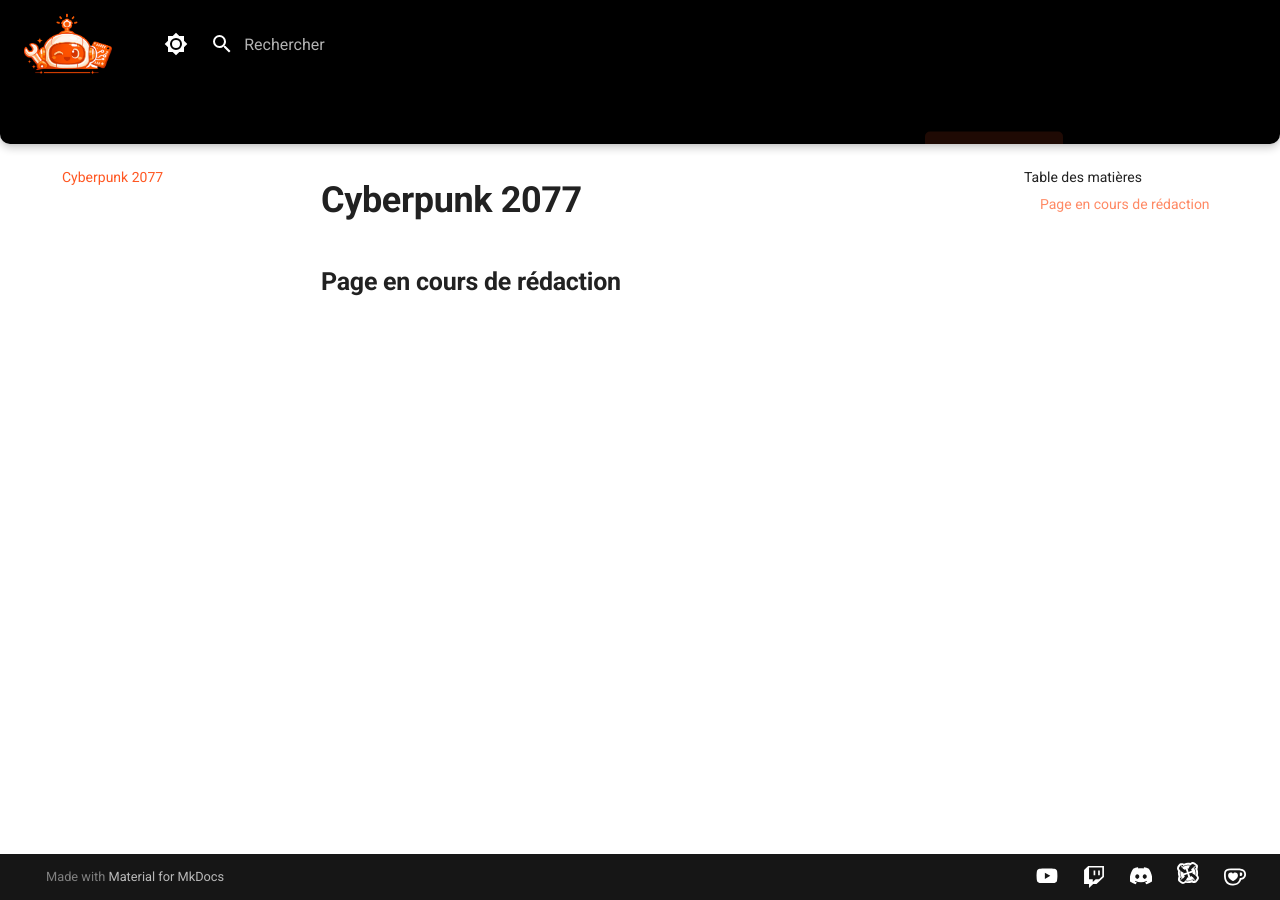
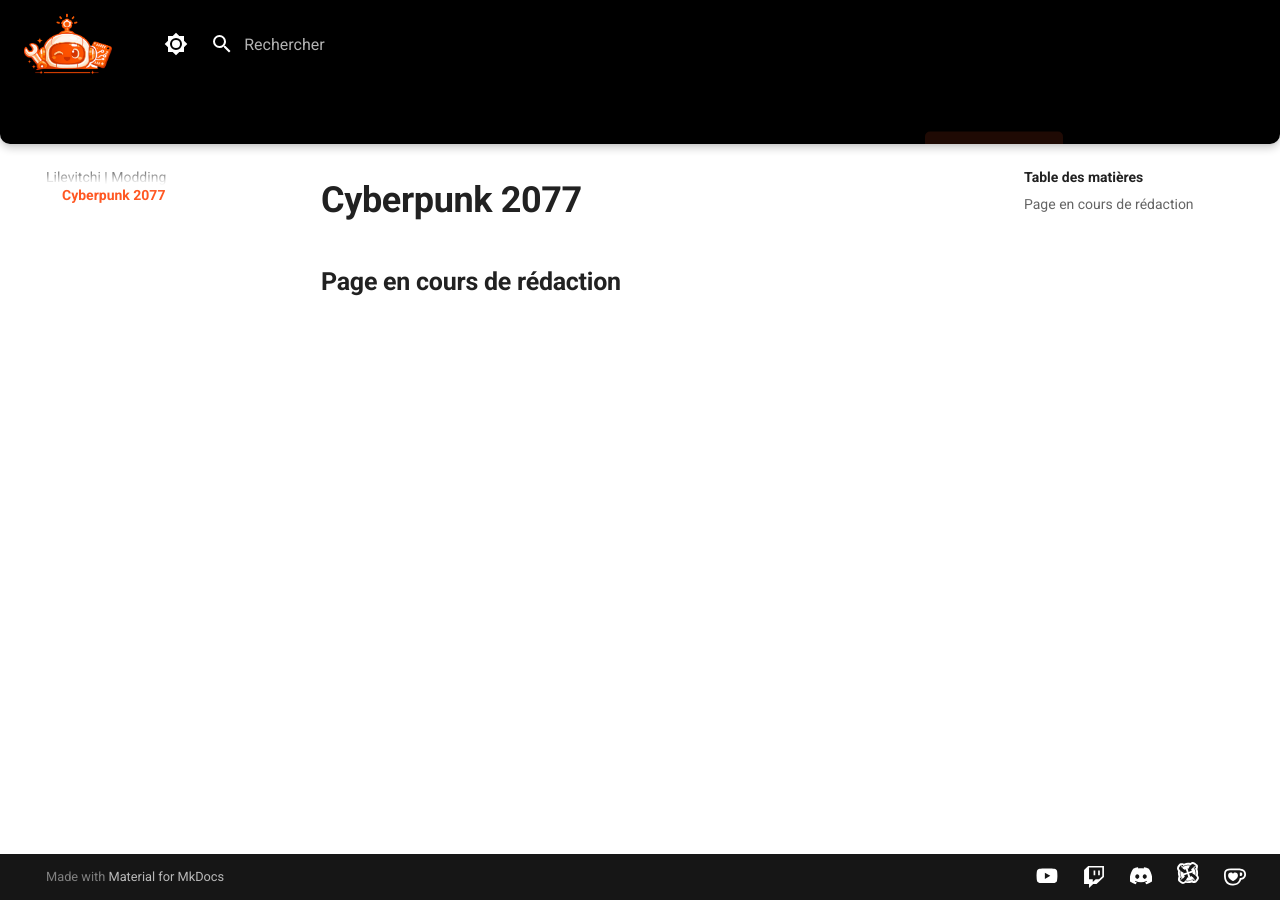
Before and after one commit to Lilevitchi/lilevitchi.github.io, an MkDocs documentation site: the page built from docs/cyberpunk/index.md, in a window 1280 px wide. Built offline with MkDocs 1.6.1 and Material for MkDocs 9.7.7, drawn with Linux system fonts in a browser that asks for light colours.

Commit message:
Update extra.css

```diff
--- a/docs/stylesheets/extra.css
+++ b/docs/stylesheets/extra.css
@@ -301,21 +301,97 @@
    4. MENU LATÉRAL
    ==============================*/
 
-.md-nav__link, .md-nav__title, .md-ellipsis { text-transform: none !important; font-weight: 400 !important; }
+/* Liens et titres du menu latéral uniquement */
+[data-md-color-scheme] .md-nav--primary .md-nav__link,
+[data-md-color-scheme] .md-nav--primary .md-nav__title {
+  text-transform: none;
+  font-weight: 400;
+  display: flex;
+  align-items: center;
+}
+
+/* Espacement des liens */
+[data-md-color-scheme] .md-nav--primary .md-nav__link {
+  padding-left: 0.8rem;
+}
+
+/* Lien actif */
+[data-md-color-scheme] .md-nav--primary .md-nav__link--active {
+  color: var(--accent);
+  font-weight: var(--font-bold);
+  background: transparent;
+}
+
+/*.md-nav__link, .md-nav__title, .md-ellipsis { text-transform: none !important; font-weight: 400 !important; }
 .md-nav__link { padding-left: 0.8rem !important; display: flex !important; align-items: center; }
-.md-nav__link--active { color: #ff5722 !important; font-weight: bold !important; background: transparent !important; }
+.md-nav__link--active { color: #ff5722 !important; font-weight: bold !important; background: transparent !important; }*/
 
 /* ==============================
    5. UI ELEMENTS (BOT & KO-FI)
    ==============================*/
 
-.bot-advice { display: flex; align-items: center; background-color: rgba(255, 87, 34, 0.08) !important; border-left: 4px solid #ff5722 !important; padding: 15px; border-radius: 4px; margin: 20px 0; }
+/* Bloc conseil du bot */
+.bot-advice {
+  display: flex;
+  align-items: center;
+
+  background-color: var(--accent-soft);
+  border-left: 4px solid var(--accent);
+
+  padding: var(--space-md);
+  border-radius: var(--radius-sm);
+  margin: var(--space-lg) 0;
+}
+
+/* Image du bot */
+.bot-advice img {
+  margin-right: var(--space-lg);
+  flex-shrink: 0;
+}
+
+/* Titre du conseil */
+#lile-bot-title {
+  color: var(--accent);
+  font-weight: var(--font-bold);
+}
+
+/* Texte du conseil */
+#lile-bot-tip {
+  font-style: italic;
+  opacity: 0.8;
+}
+
+/* Bouton Ko-fi */
+.kofi-button {
+  background-color: var(--accent);
+  color: var(--white);
+
+  padding: 0.45rem 0.9rem;
+  border-radius: var(--radius-sm);
+
+  font-size: 0.75rem;
+  display: inline-flex;
+  align-items: center;
+  gap: var(--space-sm);
+
+  transition:
+    background-color var(--transition-base),
+    box-shadow var(--transition-base);
+}
+
+/* Hover Ko-fi */
+.kofi-button:hover {
+  background-color: var(--dark-1);
+  box-shadow: 0 0 10px var(--accent-glow);
+}
+
+/*.bot-advice { display: flex; align-items: center; background-color: rgba(255, 87, 34, 0.08) !important; border-left: 4px solid #ff5722 !important; padding: 15px; border-radius: 4px; margin: 20px 0; }
 .bot-advice img { margin-right: 20px !important; flex-shrink: 0; }
 #lile-bot-title { color: #ff5722; font-weight: bold; }
 #lile-bot-tip { font-style: italic; opacity: 0.8; }
 
 .kofi-button { background-color: #ff5722; color: white !important; padding: 6px 12px; border-radius: 4px; font-size: 0.75rem; display: inline-flex; align-items: center; gap: 8px; transition: 0.3s; }
-.kofi-button:hover { background-color: #1a1a1a; box-shadow: 0 0 10px #ff5722; }
+.kofi-button:hover { background-color: #1a1a1a; box-shadow: 0 0 10px #ff5722; }*/
 
 /* --- 6. ADAPTATION MOBILE ---
 @media screen and (max-width: 45em) {
```
